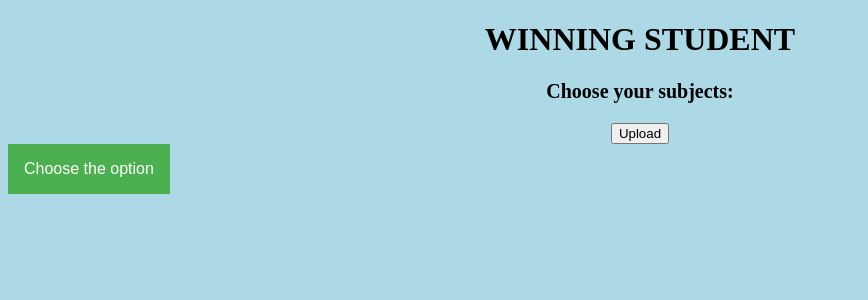
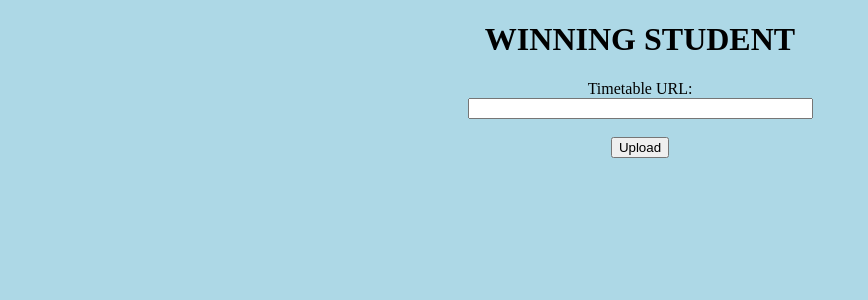
Before and after one commit to OmarML/calendar-flask, a Flask app: page / in a window 1280 px wide. Shown: the top 300 px of the page, without its empty margins (0-868 px from the left). Run offline with Flask 2, Linux system fonts and the light colour scheme.

Commit message:
working commit

```diff
--- a/app/start.py
+++ b/app/start.py
@@ -1,18 +1,21 @@
 from __future__ import print_function
 import httplib2
-import urllib3
+import urllib.request
 import os
 import sys
 import json
-from flask import render_template,Flask,redirect,request
+from flask import (render_template,Flask,
+        redirect,request,url_for,session)
 from apiclient import discovery
 from oauth2client import client
 
 app=Flask(__name__)
+app.config['SECRET_KEY'] = "123456"
 flow = client.flow_from_clientsecrets(
 'client_secret_web.json',
 scope='https://www.googleapis.com/auth/calendar',
 redirect_uri='http://localhost:8080/loggedin')
+
 flow.user_agent="Winning Student"
 
 @app.route('/')
@@ -21,17 +24,21 @@ def index():
     return render_template('index.html')
 @app.route('/upload', methods=['POST'])
 def upload_file():
+    session['url']=(request.form['jsonurl'])
     auth_uri = flow.step1_get_authorize_url()
     return redirect(auth_uri)
 @app.route('/loggedin', methods=['GET','POST'])
 def logged_in():
-    file_to_upload='demo_data.json'
     auth_code = (request.args.get('code'))
+    if not auth_code:
+        return "Bad Request"
     credentials = flow.step2_exchange(auth_code)
     http = credentials.authorize(httplib2.Http())
     service = discovery.build('calendar', 'v3', http=http)
-    with open(file_to_upload,'r') as f:
-        json_object=json.load(f)
+    print(session['url'])
+    f=urllib.request.urlopen(session['url'] )
+    json_object=json.loads(f.readall().decode('utf-8'))
+    print(json_object)
     for event in json_object:
         event = service.events().insert(calendarId='primary', body=event).execute()
     return "Events Created Successfully"
--- a/app/templates/index.html
+++ b/app/templates/index.html
@@ -5,27 +5,22 @@
 
 <title> Winning Student </title>
 
-<link rel="stylesheet" href="style.css">
+<link rel="stylesheet" href="static/style.css">
 
 </head>
 
 <body>
 
 <h1 style = "text-align:center;"> WINNING STUDENT  </h1>
+<div style = "text-align:center;">
+<form action="/upload" method="POST">
+  Timetable URL:<br>
+  <input type="text" name="jsonurl" value="" size="40">
+  <br> <br>
+  <input type="submit" value="Upload">
+</form>
+</div>
 
-<p style = "text-align:center;"> <b>Choose your subjects: </b> </p>
-
-<form action="/upload" method="post">
-    <div style="text-align:center;">
-	<button onclick="upload_file()" name="upload button"> Upload </button>
-    </div>
-</form>
-<div class="dropdown">
-  <button class="dropbtn"> Choose the option</button>
-  <div class="dropdown-content">
-    <a href="#">Demo Events</a>
-  </div>
-</div>
 </body>
 
 </html>
```
Also changed, not shown: app/README.md, app/static/style.css (renamed from app/templates/style.css).
